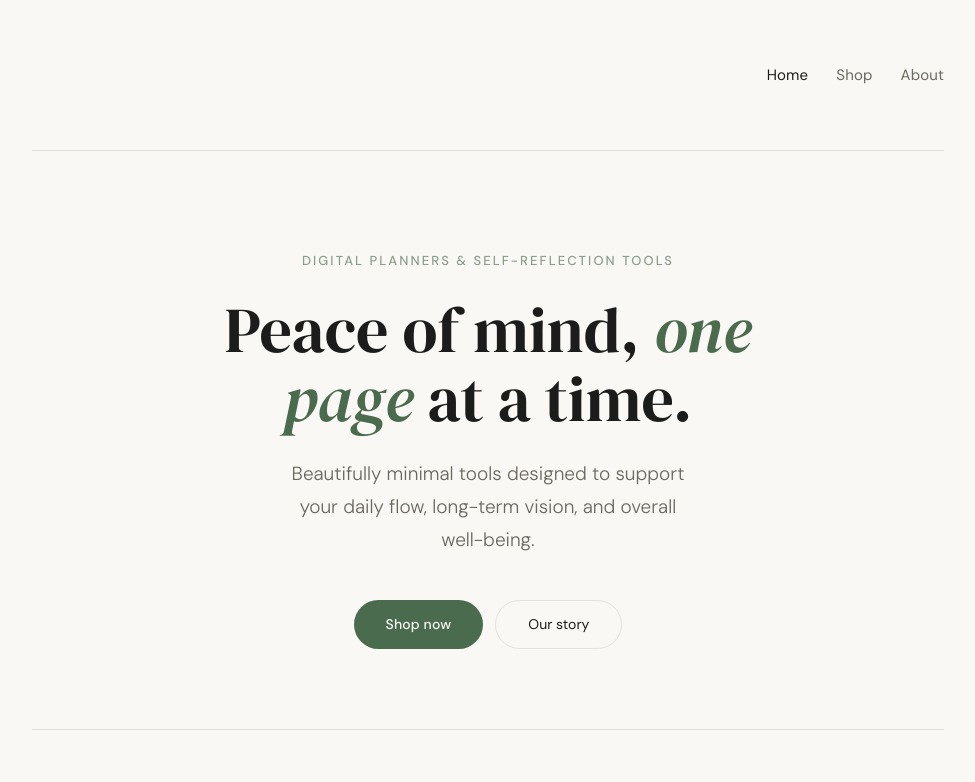
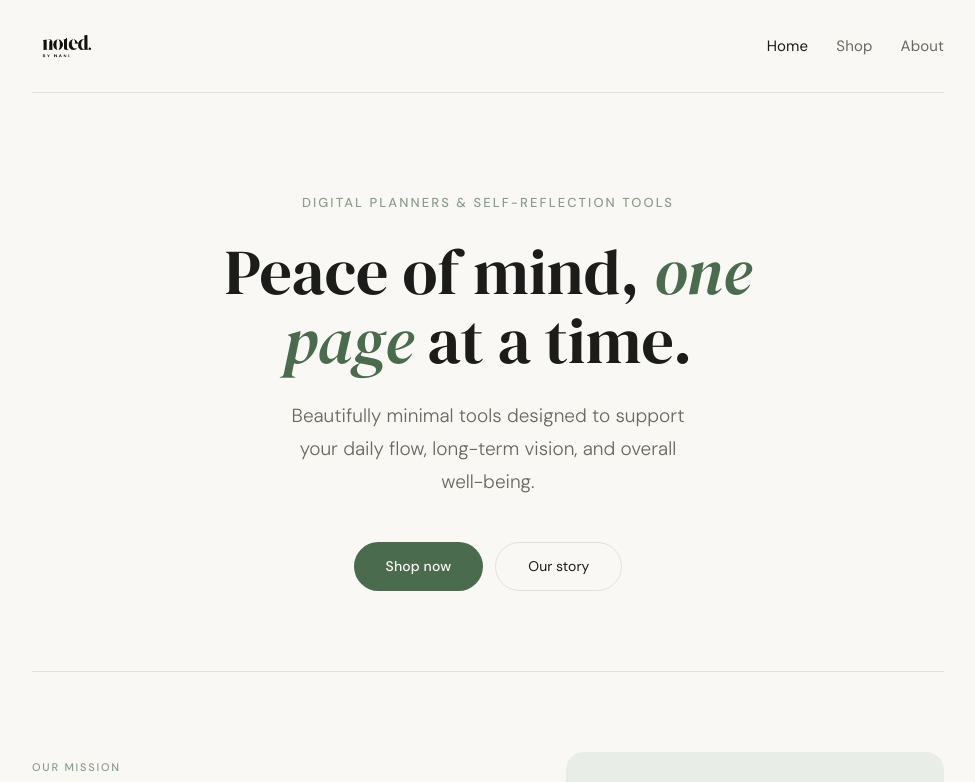
Before and after one commit to alana-stull/notedbynani, a React (Vite) app: page / in a window 1280 px wide. Shown: the top 782 px of the page, without its empty margins (152-1127 px from the left). Built offline with nearby package versions, Linux system fonts and the light colour scheme.

Commit message:
updated again

```diff
--- a/src/app/App.tsx
+++ b/src/app/App.tsx
@@ -41,18 +41,7 @@ export default function App() {
               padding: 0
             }}
           >
-            <div style={{ width: '205px', height: '94px', overflow: 'hidden', position: 'relative' }}>
-              <img
-                src={logoImage}
-                alt="Noted by Nani"
-                style={{
-                  position: 'absolute',
-                  width: '310px',
-                  left: '-45px',
-                  top: '-103px'
-                }}
-              />
-            </div>
+            <img src={logoImage} alt="Noted by Nani" style={{ height: '36px', width: 'auto', display: 'block' }} />
           </button>
           <div style={{ display: 'flex', gap: '28px', alignItems: 'center' }}>
             <button
```
